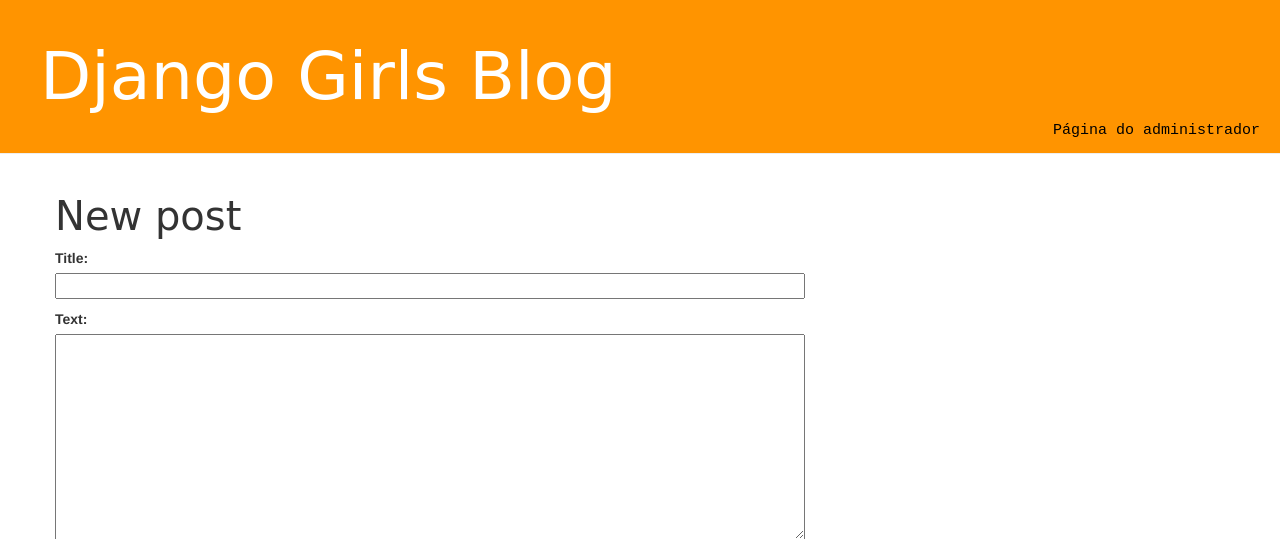
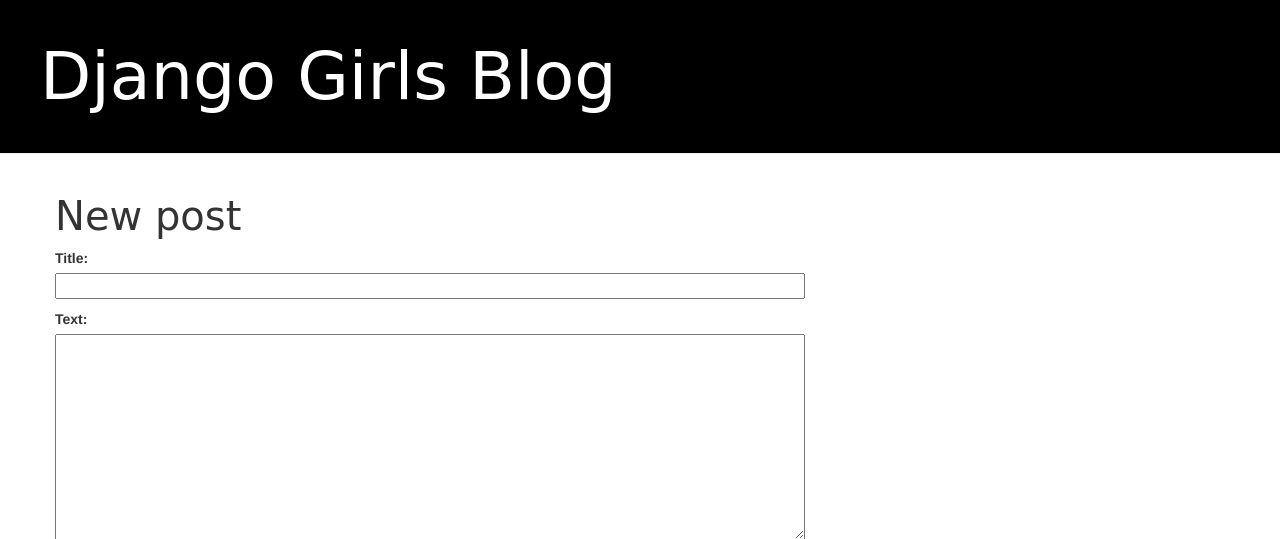
Before and after one commit to lucioneto91/my-first-blog, a Django app: page /post/new/ in a window 1280 px wide. Shown: the top 539 px of the page. Run offline with Django 3.2, Linux system fonts and the light colour scheme; some libraries are stand-ins or nearby versions; some web fonts are replaced.

Commit message:
atualizando cores

```diff
--- a/blog/static/css/blog.css
+++ b/blog/static/css/blog.css
@@ -1,5 +1,5 @@
 .page-header {
-    background-color: #ff9400;
+    background-color: black;
     margin-top: 0;
     padding: 20px 20px 20px 40px;
 }
@@ -43,5 +43,5 @@ h1, h2, h3, h4 {
 }
 
 .post h1 a, .post h1 a:visited {
-    color: blue;
+    color: green;
 }
```
